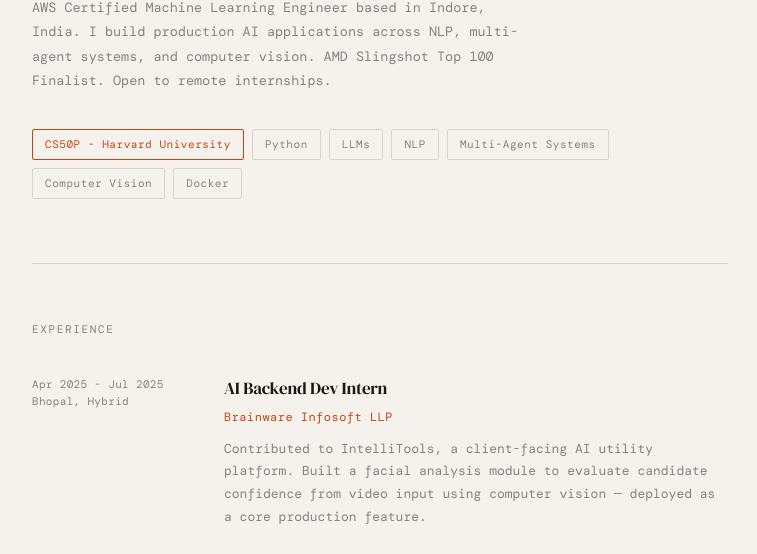
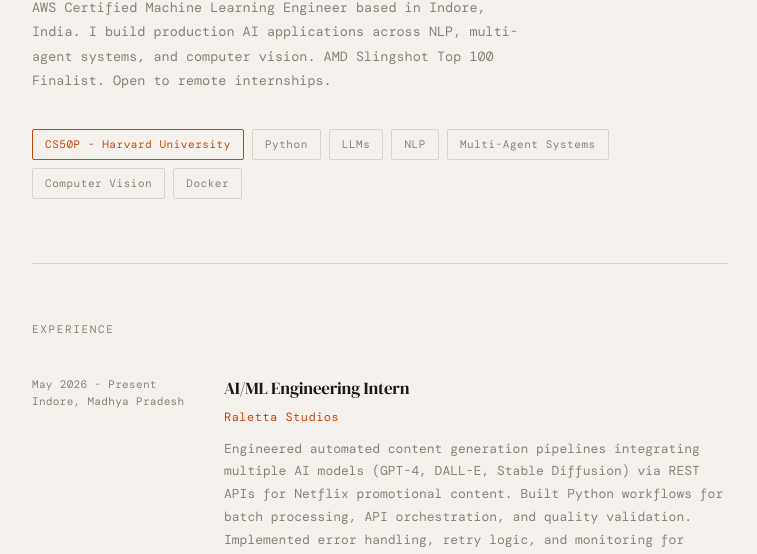
Before and after one commit to AmanPhadke/portfolio, a plain HTML site: page index.html in a window 1280 px wide. Shown: the part 380-934 px from the top of the page, without its empty margins (260-1017 px from the left). Drawn offline with nearby package versions, Linux system fonts and the light colour scheme; a web font is replaced by a local one.

Commit message:
Update index.html

```diff
--- a/index.html
+++ b/index.html
@@ -47,8 +47,25 @@
     <p class="section-label">Experience</p>
 
     <div class="exp-item">
+  <div class="exp-meta">
+    <p class="exp-period">May 2026 - Present<br>Indore, Madhya Pradesh</p>
+  </div>
+  <div>
+    <p class="exp-title">AI/ML Engineering Intern</p>
+    <p class="exp-company">Raletta Studios</p>
+    <p class="exp-desc">
+      Engineered automated content generation pipelines integrating multiple AI models
+      (GPT-4, DALL-E, Stable Diffusion) via REST APIs for Netflix promotional content.
+      Built Python workflows for batch processing, API orchestration, and quality validation.
+      Implemented error handling, retry logic, and monitoring for production reliability.
+    </p>
+  </div>
+</div>
+
+
+    <div class="exp-item">
       <div class="exp-meta">
-        <p class="exp-period">Apr 2025 - Jul 2025<br>Bhopal, Hybrid</p>
+        <p class="exp-period">Apr 2025 - Jul 2025<br>Bhopal, Madhya Pradesh (Hybrid)</p>
       </div>
       <div>
         <p class="exp-title">AI Backend Dev Intern</p>
```
